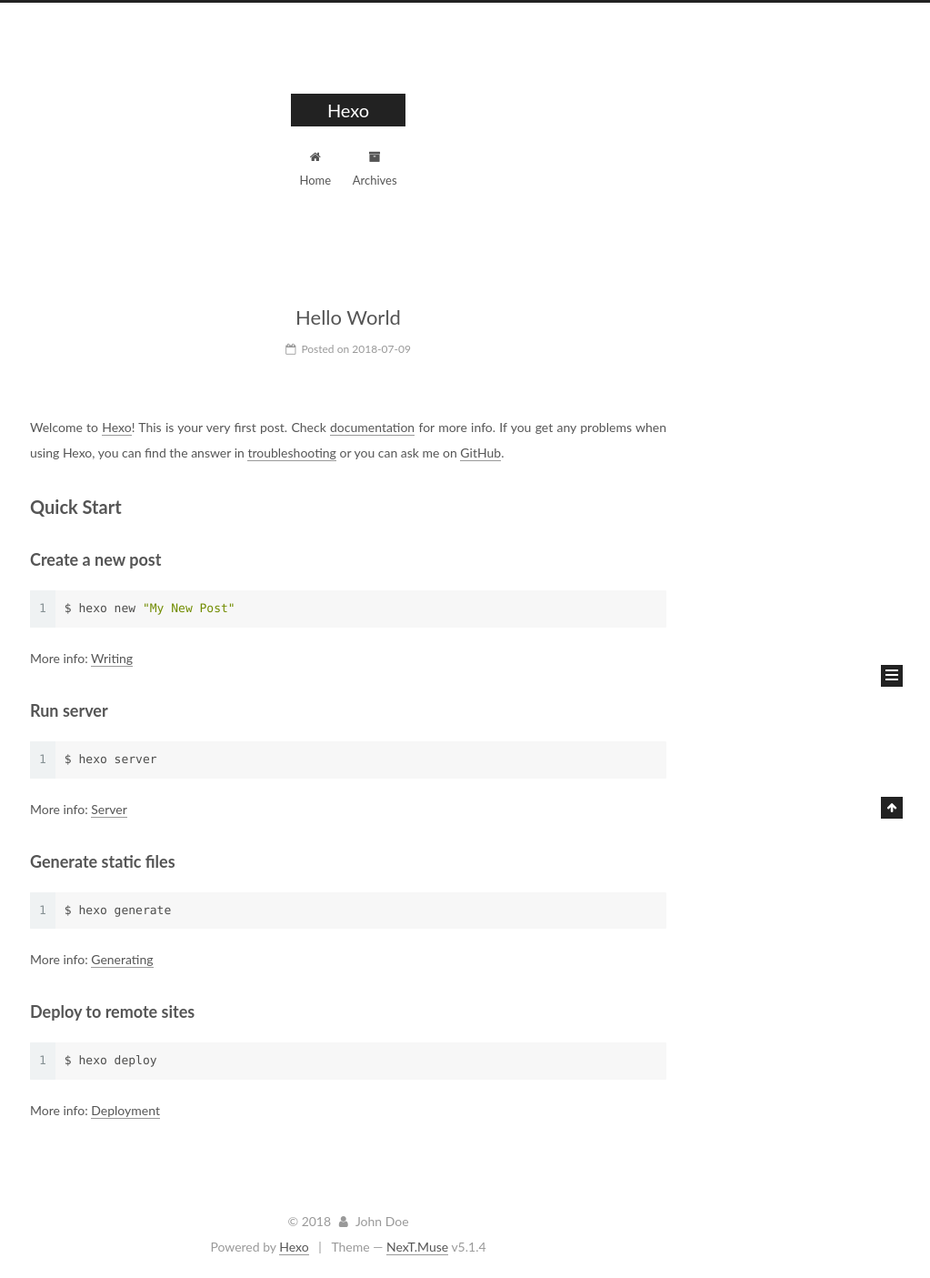
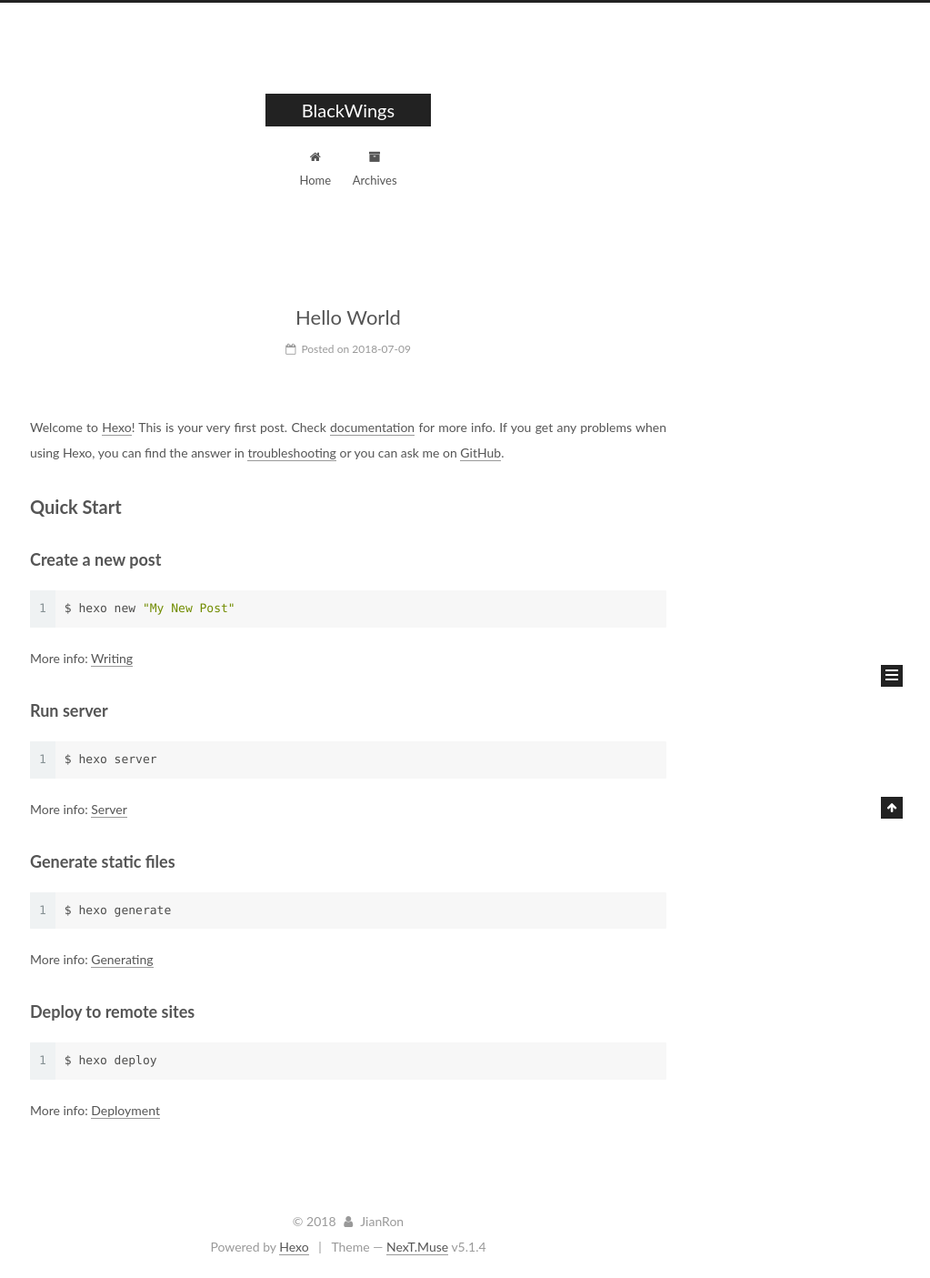
Before and after one commit to JianRon/JianRon.github.io, a plain HTML site: page index.html in a window 1280 px wide. Shown: the whole page at 91% size, without its empty margins (257-1280 px from the left). Drawn offline with Linux system fonts and the light colour scheme.

Commit message:
Site updated: 2018-07-10 00:11:26

```diff
--- a/index.html
+++ b/index.html
@@ -79,13 +79,14 @@
 
 
 
+<meta name="keywords" content="ACM">
 <meta property="og:type" content="website">
-<meta property="og:title" content="Hexo">
+<meta property="og:title" content="BlackWings">
 <meta property="og:url" content="http://yoursite.com/index.html">
-<meta property="og:site_name" content="Hexo">
+<meta property="og:site_name" content="BlackWings">
 <meta property="og:locale" content="default">
 <meta name="twitter:card" content="summary">
-<meta name="twitter:title" content="Hexo">
+<meta name="twitter:title" content="BlackWings">
 
 
 
@@ -121,7 +122,7 @@
 
 
 
-  <title>Hexo</title>
+  <title>BlackWings</title>
 
 
 
@@ -152,7 +153,7 @@
     <div class="custom-logo-site-title">
       <a href="/"  class="brand" rel="start">
         <span class="logo-line-before"><i></i></span>
-        <span class="site-title">Hexo</span>
+        <span class="site-title">BlackWings</span>
         <span class="logo-line-after"><i></i></span>
       </a>
     </div>
@@ -232,13 +233,13 @@
     <link itemprop="mainEntityOfPage" href="http://yoursite.com/2018/07/09/hello-world/">
 
     <span hidden itemprop="author" itemscope itemtype="http://schema.org/Person">
-      <meta itemprop="name" content="John Doe">
+      <meta itemprop="name" content="JianRon">
       <meta itemprop="description" content="">
       <meta itemprop="image" content="/images/avatar.gif">
     </span>
 
     <span hidden itemprop="publisher" itemscope itemtype="http://schema.org/Organization">
-      <meta itemprop="name" content="Hexo">
+      <meta itemprop="name" content="BlackWings">
     </span>
 
 
@@ -379,7 +380,7 @@
         <div class="site-overview">
           <div class="site-author motion-element" itemprop="author" itemscope itemtype="http://schema.org/Person">
 
-              <p class="site-author-name" itemprop="name">John Doe</p>
+              <p class="site-author-name" itemprop="name">JianRon</p>
               <p class="site-description motion-element" itemprop="description"></p>
           </div>
 
@@ -435,7 +436,7 @@
   <span class="with-love">
     <i class="fa fa-user"></i>
   </span>
-  <span class="author" itemprop="copyrightHolder">John Doe</span>
+  <span class="author" itemprop="copyrightHolder">JianRon</span>
 
 
 </div>
```
Also changed, not shown: 2018/07/09/hello-world/index.html (+8 -7 lines), archives/2018/07/index.html (+8 -7 lines), archives/2018/index.html (+8 -7 lines), archives/index.html (+8 -7 lines).
